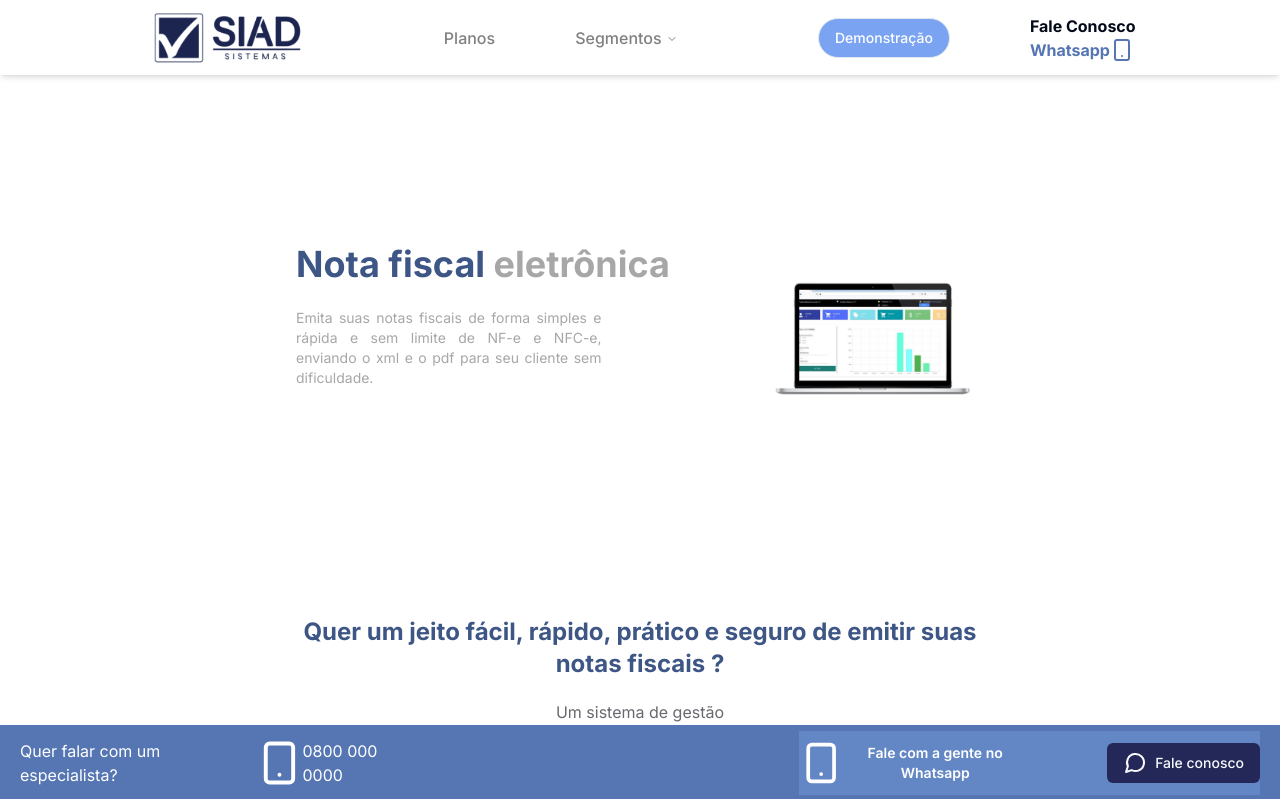
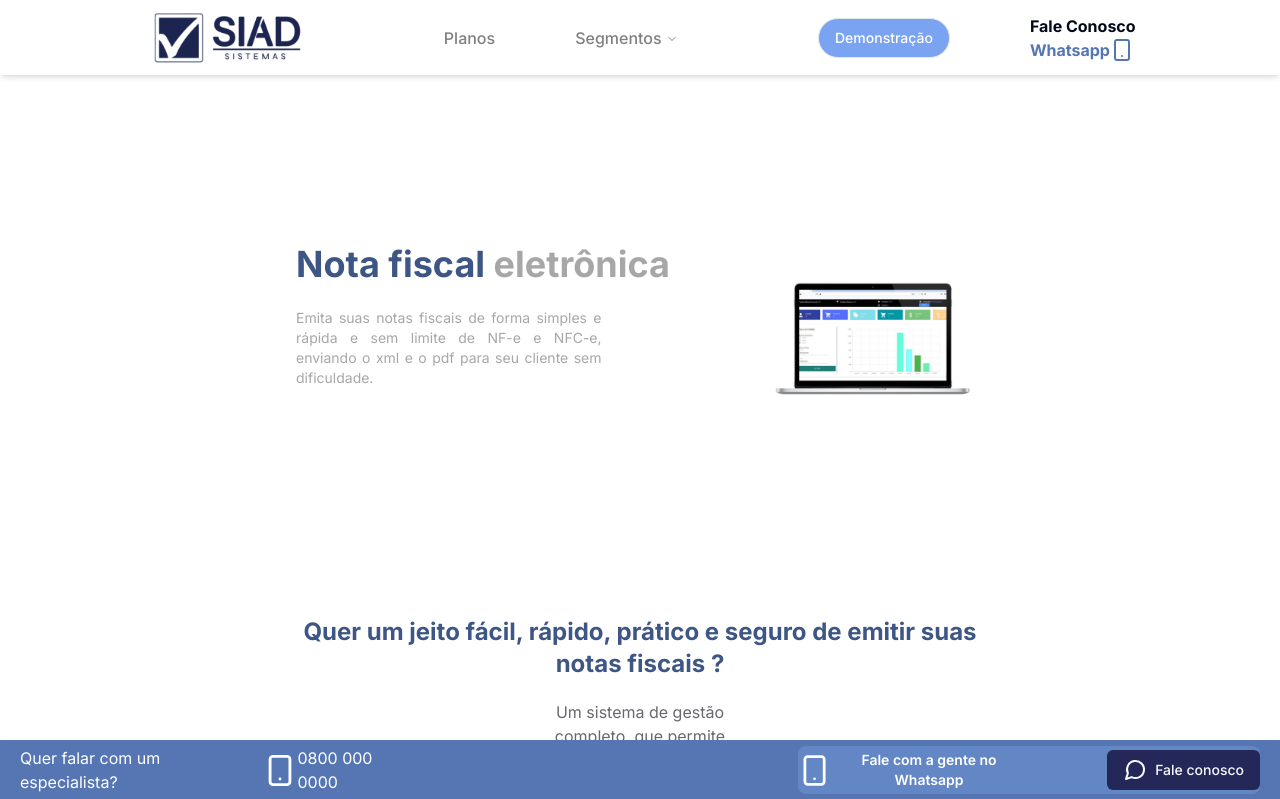
Before and after one commit to EvaldoFerreiraMoreira/site-siad, a Next.js app: page / in a window 1280 px wide. Shown: the top 799 px of the page. Built offline with nearby package versions, Linux system fonts and the light colour scheme.

Commit message:
fix: fixed bar with minous height

```diff
--- a/src/components/ui/componentsWeb/FixedBarWeb.tsx
+++ b/src/components/ui/componentsWeb/FixedBarWeb.tsx
@@ -5,18 +5,18 @@ import { Button } from "../button";
 
 const FixedBarWeb = () => {
   return (
-    <div className="fixed bg-[#5576B3] shadow-md mx-auto w-full p-5 bottom-0 h-[75px] flex items-center gap-96 justify-center text-white">
+    <div className="fixed bg-[#5576B3] shadow-md mx-auto w-full p-5 bottom-0 h-[60px] z-10 flex items-center gap-96 justify-center text-white">
       <div className="flex items-center gap-2">
         <p>Quer falar com um especialista?</p>
         <div className="flex items-center ">
-          <Smartphone size={50} />
+          <Smartphone size={35} />
           <p>0800 000 0000</p>
         </div>
       </div>
 
-      <div className="flex items-center gap-20 h-16 bg-[#6387C4]">
+      <div className="flex items-center gap-20 h-12 bg-[#6387C4] rounded-lg">
         <p className="flex text-sm text-center items-center font-semibold">
-          <Smartphone size={50} />
+          <Smartphone size={35} />
           Fale com a gente no Whatsapp
         </p>
         <Button className="bg-[#242858] gap-2">
--- a/src/components/ui/componentsWeb/FooterWeb.tsx
+++ b/src/components/ui/componentsWeb/FooterWeb.tsx
@@ -13,7 +13,7 @@ import { Separator } from "../separator";
 
 const FooterWeb = () => {
   return (
-    <div className="bg-[#F1F4F9] h-2/3 p-5 pb-20">
+    <div className="bg-[#F1F4F9] h-2/3 p-5 pb-14">
       <div className="flex justify-evenly items-center">
         <div className="flex gap-32">
           <div className="flex flex-col w-80 text-justify">
```
